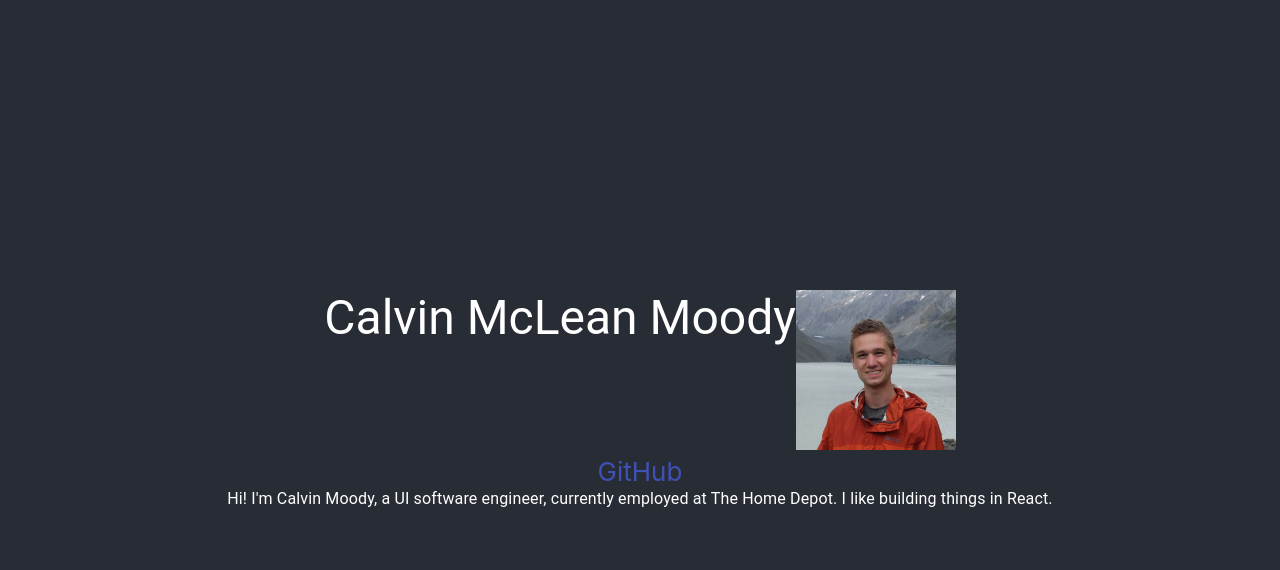
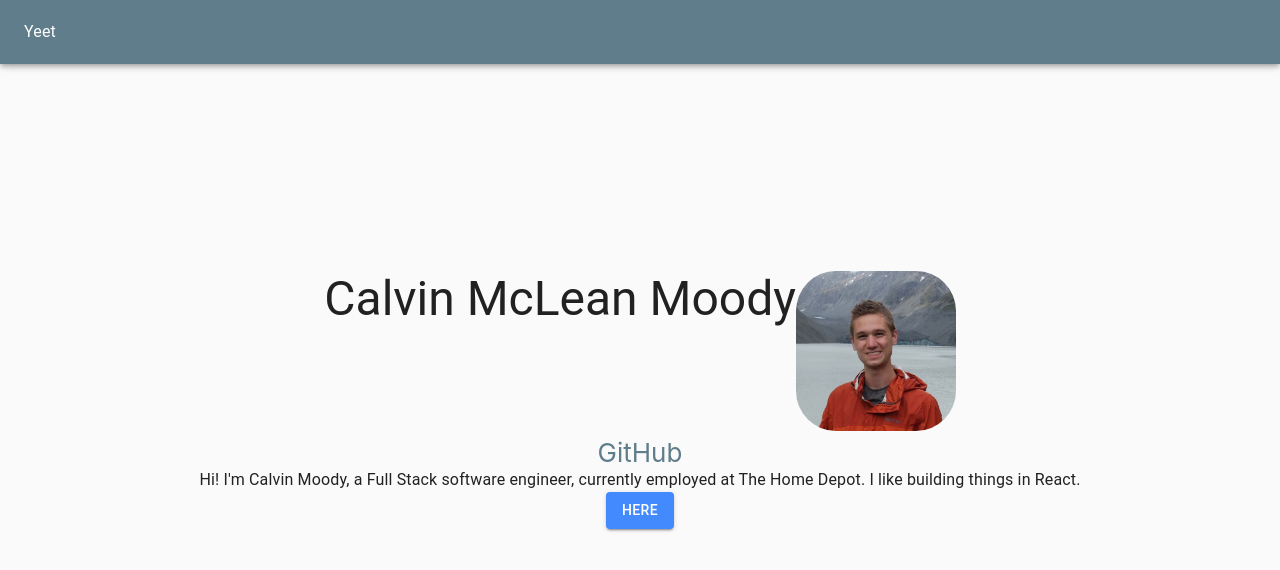
Before and after one commit to logicalmoody/calbatr0ss.github.io, a React (Create React App) app: page / in a window 1280 px wide. Shown: the top 570 px of the page. Built offline with nearby package versions, Linux system fonts and the light colour scheme.

Commit message:
theme working

```diff
--- a/src/App.js
+++ b/src/App.js
@@ -1,50 +1,12 @@
 import React from "react"
-import { makeStyles, createStyles } from "@material-ui/styles"
-import Box from "@material-ui/core/Box"
-import Container from "@material-ui/core/Container"
-import Typography from "@material-ui/core/Typography"
-import cal from "assets/cal.jpg"
-import Bio from "components/Bio"
-import Links from "components/Links"
+import Home from "components/Home"
+import { ThemeWrapper } from "contexts/ThemeContext"
 
-const useStyles = makeStyles(theme =>
-    createStyles({
-        root: {
-            textAlign: "center"
-        },
-        header: {
-            backgroundColor: "#282c34",
-            minHeight: "100vh",
-            display: "flex",
-            flexDirection: "column",
-            alignItems: "center",
-            justifyContent: "center",
-            fontSize: "calc(10px + 2vmin)",
-            color: "white"
-        },
-        cal: {
-            height: "20vmin"
-        }
-    })
-)
-
-//TODO favicon?
-//TODO pass theme as prop
-//TODO theme from material?
+// TODO: favicon?
 export default function App() {
-    const classes = useStyles()
     return (
-        <div className={classes.root}>
-            <header className={classes.header}>
-                <Box display="flex" flexDirection="row">
-                    <Typography variant="h3">Calvin McLean Moody</Typography>
-                    <Box>
-                        <img src={cal} className={classes.cal} alt="Calvin Moody" />
-                    </Box>
-                </Box>
-                <Links />
-                <Bio />
-            </header>
-        </div>
+        <ThemeWrapper>
+            <Home />
+        </ThemeWrapper>
     )
 }
--- a/src/components/Bio.js
+++ b/src/components/Bio.js
@@ -5,8 +5,8 @@ export default function Bio() {
     return (
         <>
             <Typography>
-                Hi! I'm Calvin Moody, a UI software engineer, currently employed at The Home Depot. I like building
-                things in React.
+                Hi! I'm Calvin Moody, a Full Stack software engineer, currently employed at The Home Depot. I like
+                building things in React.
             </Typography>
         </>
     )
--- /dev/null
+++ b/src/components/Home.js
@@ -0,0 +1,63 @@
+import React, { useContext } from "react"
+import { makeStyles, createStyles, ThemeProvider } from "@material-ui/styles"
+import Box from "@material-ui/core/Box"
+import Button from "@material-ui/core/Button"
+import Typography from "@material-ui/core/Typography"
+import cal from "assets/cal.jpg"
+import Bio from "components/Bio"
+import Links from "components/Links"
+import { ThemeContext } from "contexts/ThemeContext"
+import AppBar from "@material-ui/core/AppBar"
+import Toolbar from "@material-ui/core/Toolbar"
+
+export default function Home() {
+    const { theme, toggleTheme } = useContext(ThemeContext)
+
+    const useStyles = makeStyles(() =>
+        createStyles({
+            root: {
+                textAlign: "center"
+            },
+            header: {
+                backgroundColor: theme.palette.background.default,
+                minHeight: "100vh",
+                display: "flex",
+                flexDirection: "column",
+                alignItems: "center",
+                justifyContent: "center",
+                fontSize: "calc(10px + 2vmin)",
+                color: theme.palette.text.primary
+            },
+            cal: {
+                height: "20vmin",
+                borderRadius: "25%"
+            }
+        })
+    )
+    const classes = useStyles()
+
+    return (
+        <ThemeProvider theme={theme}>
+            <div className={classes.root}>
+                <header className={classes.header}>
+                    <AppBar>
+                        <Toolbar>
+                            <Typography>Yeet</Typography>
+                        </Toolbar>
+                    </AppBar>
+                    <Box display="flex" flexDirection="row">
+                        <Typography variant="h3">Calvin McLean Moody</Typography>
+                        <Box>
+                            <img src={cal} className={classes.cal} alt="Calvin Moody" />
+                        </Box>
+                    </Box>
+                    <Links />
+                    <Bio />
+                    <Button color="secondary" variant="contained" onClick={toggleTheme}>
+                        Here
+                    </Button>
+                </header>
+            </div>
+        </ThemeProvider>
+    )
+}
--- /dev/null
+++ b/src/contexts/ThemeContext.js
@@ -0,0 +1,21 @@
+import React, { createContext, useState } from "react"
+import { createMuiTheme } from "@material-ui/core/styles"
+import light from "themes/light.json"
+import dark from "themes/dark.json"
+
+const ThemeContext = createContext()
+
+const lightTheme = createMuiTheme(light)
+const darkTheme = createMuiTheme(dark)
+
+function ThemeWrapper({ children }) {
+    const [theme, setTheme] = useState(lightTheme)
+
+    function toggleTheme() {
+        theme.palette.type === "light" ? setTheme(darkTheme) : setTheme(lightTheme)
+    }
+
+    return <ThemeContext.Provider value={{ theme, toggleTheme }}>{children}</ThemeContext.Provider>
+}
+
+export { ThemeWrapper, ThemeContext }
--- a/src/themes/dark.json
+++ b/src/themes/dark.json
@@ -0,0 +1,15 @@
+{
+    "palette": {
+        "type": "dark",
+        "background": {
+            "paper": "#fff",
+            "default": "#282c34"
+        },
+        "primary": {
+            "main": "#607d8b"
+        },
+        "secondary": {
+            "main": "#448aff"
+        }
+    }
+}
--- a/src/themes/light.json
+++ b/src/themes/light.json
@@ -0,0 +1,15 @@
+{
+    "palette": {
+        "type": "light",
+        "background": {
+            "paper": "#fff",
+            "default": "#fafafa"
+        },
+        "primary": {
+            "main": "#607d8b"
+        },
+        "secondary": {
+            "main": "#448aff"
+        }
+    }
+}
```
